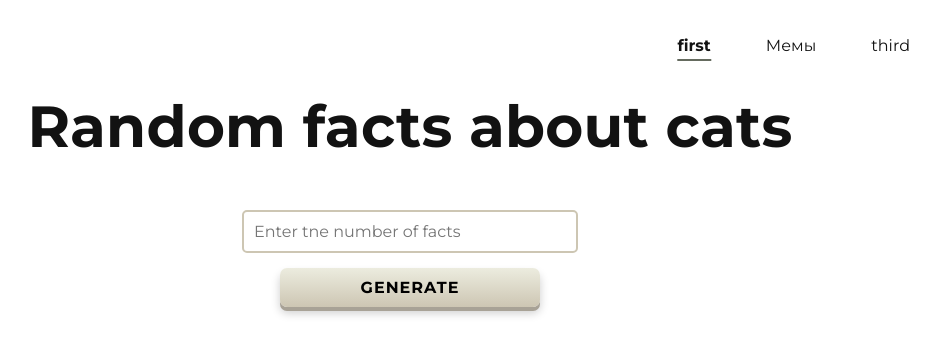
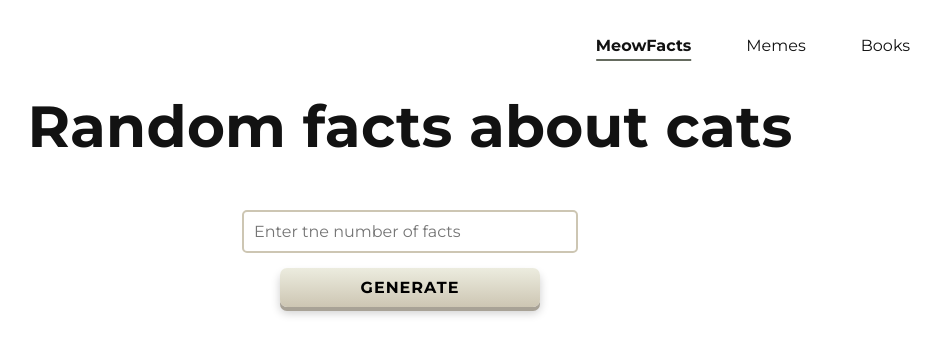
Before and after one commit to AnastasiaPishaeva/second-app, a plain HTML site: page index.html in a window 1280 px wide. Shown: the whole page, without its empty margins (230-1171 px from the left). Drawn offline with Linux system fonts and the light colour scheme.

Commit message:
fix: haeder

```diff
--- a/index.html
+++ b/index.html
@@ -12,9 +12,9 @@
 <header>
     <nav>
         <ul>
-            <li><a href="index.html" class="active">first</a></li>
-            <li><a href="meme.html">Мемы</a></li>
-            <li><a href="third.html">third</a></li>
+            <li><a href="index.html" class="active">MeowFacts</a></li>
+            <li><a href="meme.html">Memes</a></li>
+            <li><a href="third.html">Books</a></li>
         </ul>
     </nav>
 </header>
```
Also changed, not shown: meme.html (+4 -4 lines), third.html (+2 -2 lines).
